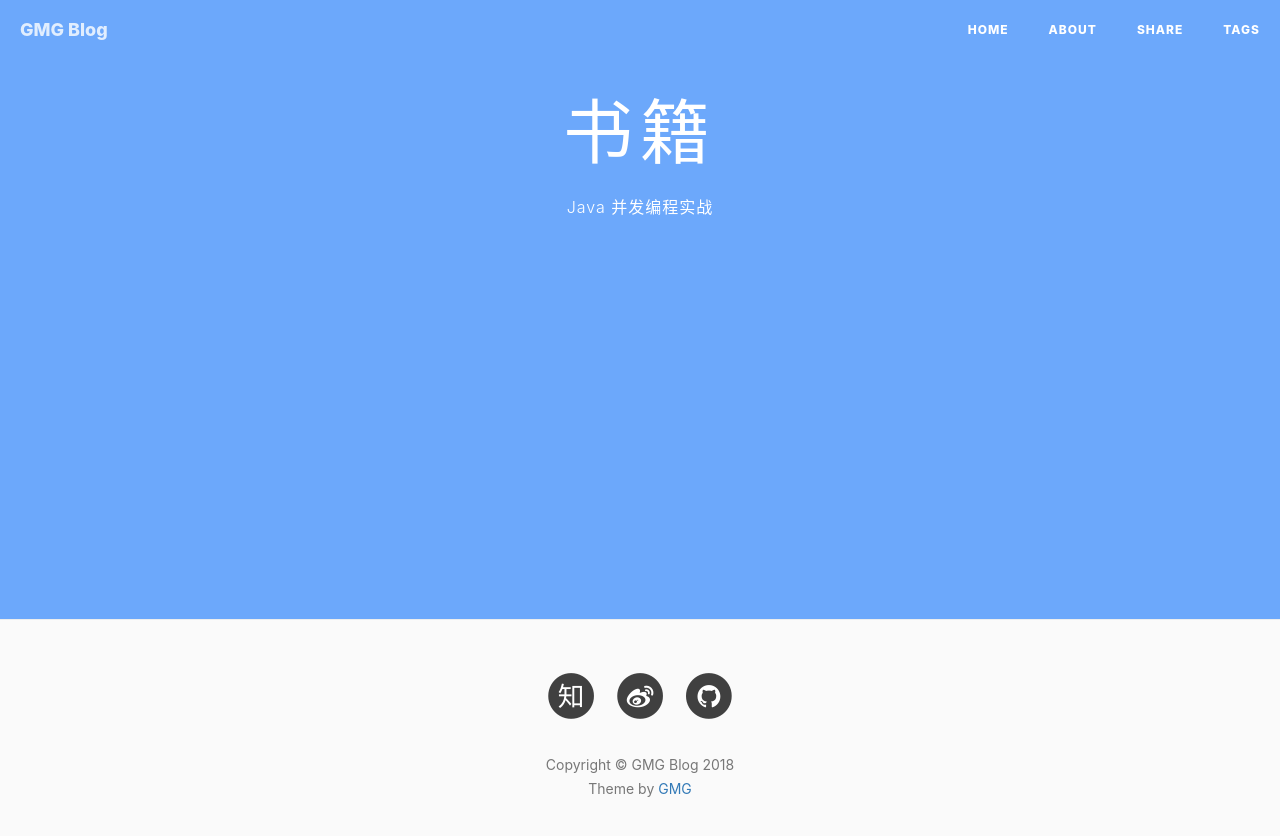
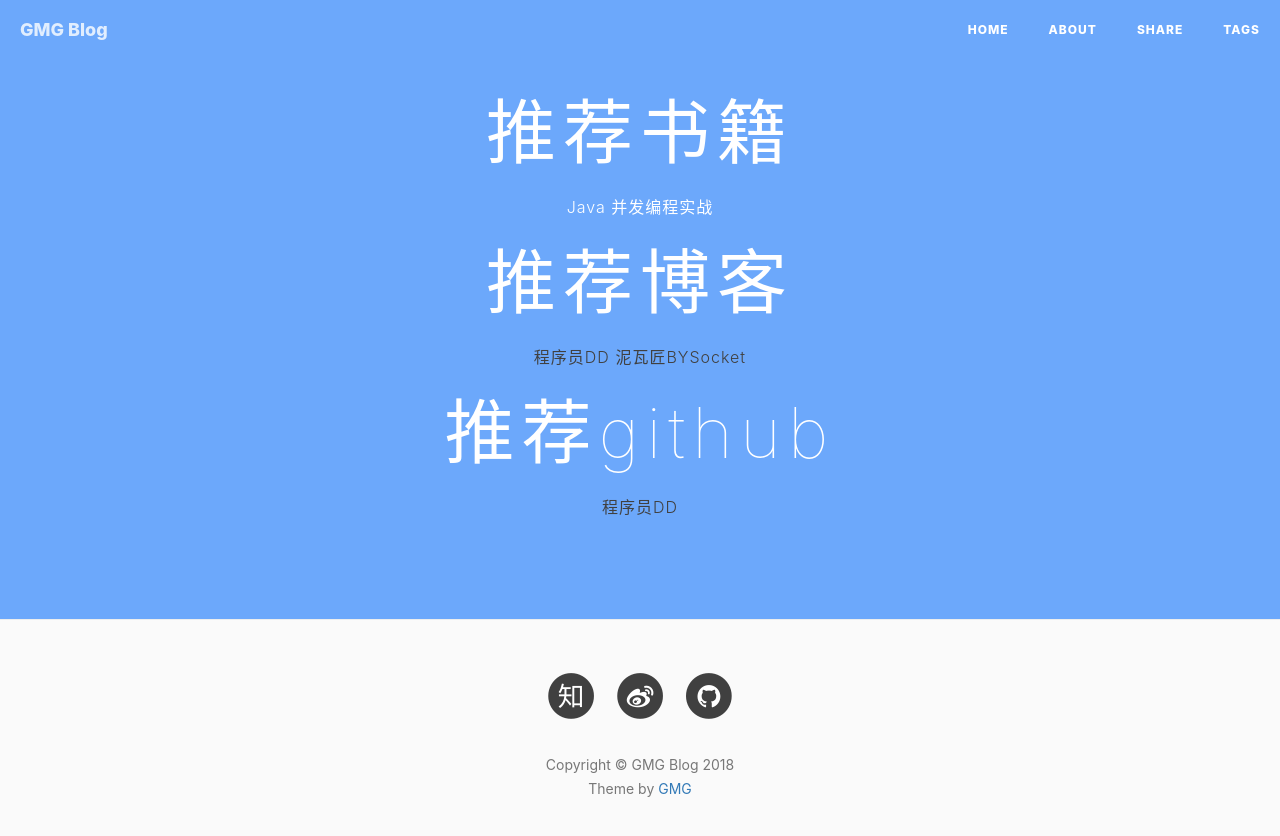
Before and after one commit to gmg0829/gmg0829.github.io, a Jekyll site: the page built from portfolio/index.html, in a window 1280 px wide. Shown: the top 836 px of the page. Built offline with Jekyll 4.4.1, drawn with Linux system fonts in a browser that asks for light colours; nearby versions of some CDN libraries; comment, search, counter and statistics services are not loaded.

Commit message:
update share

```diff
--- a/portfolio/index.html
+++ b/portfolio/index.html
@@ -16,8 +16,15 @@ layout: default
 	<body>
 		<div class="container" style="margin:0;padding:0;width:100%;">
 			<header>
-				<h1>书籍</h1>
+				<h1>推荐书籍</h1>
 				<p>Java 并发编程实战</p>
+				<h1>推荐博客</h1>
+				<p>
+					<a href="http://blog.didispace.com/">程序员DD</a>
+					<a href="https://www.bysocket.com/">泥瓦匠BYSocket</a>
+				</p>
+				<h1>推荐github</h1>
+				<p><a href="https://github.com/dyc87112/">程序员DD</a></p>
 			</header>
 
 		</div>
```
